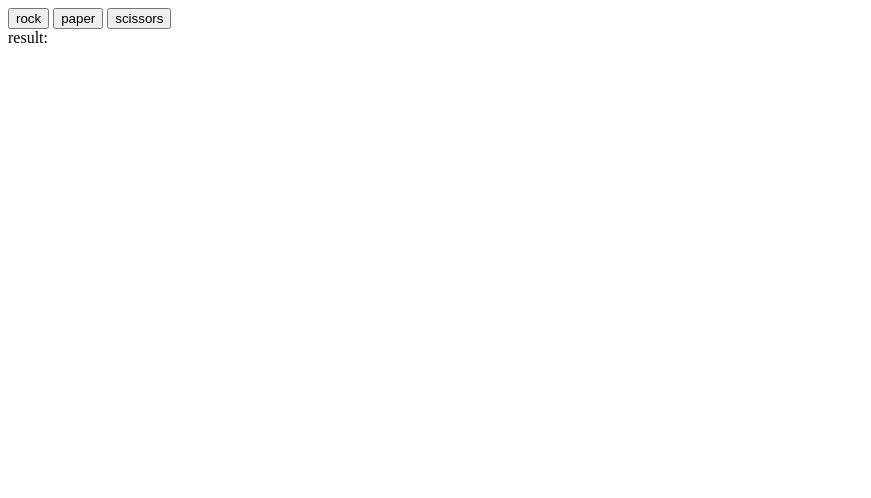
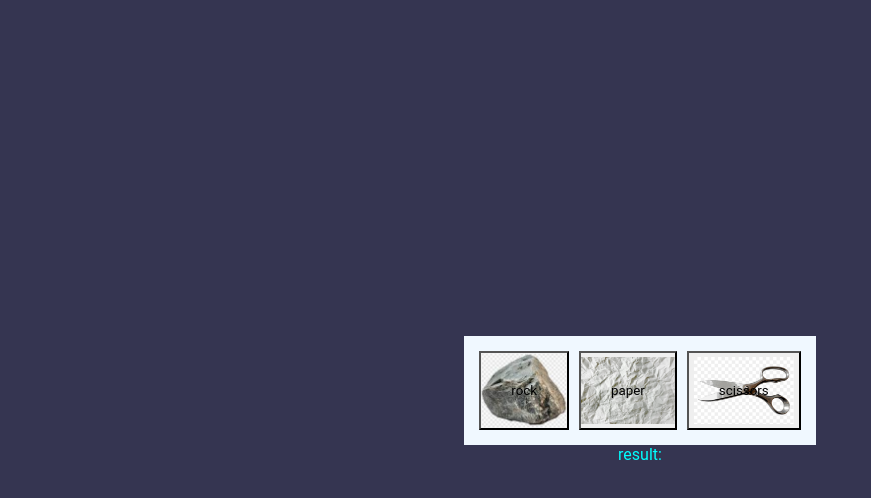
Before and after one commit to lukasberndtsson7-tech/RPS_odin, a plain HTML site: page index.html in a window 1280 px wide. Shown: the whole page, without its empty margins (0-871 px from the left). Drawn offline with Linux system fonts and the light colour scheme.

Commit message:
Add backround pics to buttons

```diff
--- a/css/style.css
+++ b/css/style.css
@@ -0,0 +1,52 @@
+* {
+    margin: 0;
+    padding: 0;
+    box-sizing: border-box;
+    font-family: "Roboto", sans-serif;
+}
+
+.container {
+    height:100vh;
+    background-color: rgb(53, 53, 81);
+    display: flex;
+    justify-content: center;
+    align-items: center;
+    flex-direction: column;
+}
+.btnContainer {
+    padding: 10px;
+    background-color: aliceblue;
+    display: flex;
+    justify-content: center;
+}
+
+.btn {
+align-self: center;
+margin: 5px;
+
+}
+#result{
+    color: aqua;
+}
+#rock{
+    padding:30px;
+    background-image: url(../images/rock.jpg);
+    background-repeat: no-repeat;
+    background-position: center;
+    background-size: 100px;
+}
+#paper{
+    padding:30px;
+    background-image: url(../images/paper.jpg);
+    background-repeat: no-repeat;
+    background-position: center;
+    background-size: 100px;
+
+}
+#scissors{
+    padding:30px;
+    background-image: url(../images/scissors.jpg);
+    background-repeat: no-repeat;
+    background-position: center;
+    background-size: 100px;
+}
--- a/index.html
+++ b/index.html
@@ -8,10 +8,12 @@
     <script src="javascript/rps.js" defer></script>
 
 </head>
-<body>
-<button id="rock">rock</button>
-<button id="paper">paper</button>
-<button id="scissors">scissors</button>
+<body class="container">
+<div class="btnContainer">
+<button id="rock" class="btn">rock</button>
+<button id="paper" class="btn">paper</button>
+<button id="scissors" class="btn">scissors</button>
+</div>
 <div id="result">result: </div>
 </body>
 </html>
--- a/javascript/rps.js
+++ b/javascript/rps.js
@@ -44,7 +44,7 @@ result.textContent = "\nYou lose\n" + `computer chose: ${compChoice}\nyou chose:
 }
 else {
     humanScore += 1;
-result.textContent = "\nYou win\n" + `computer chose: ${compChoice}\nyou chose: ${humanChoice} ` + "you: " + humanScore + " computer: " + compscore;
+result.textContent = "\nYou win\n" + `computer chose: ${compChoice  }\nyou chose: ${humanChoice} ` + "you: " + humanScore + " computer: " + compscore;
 }
 
 }
```
Also changed, not shown: images/paper.jpg (added), images/rock.jpg (added), images/scissors.jpg (added).
